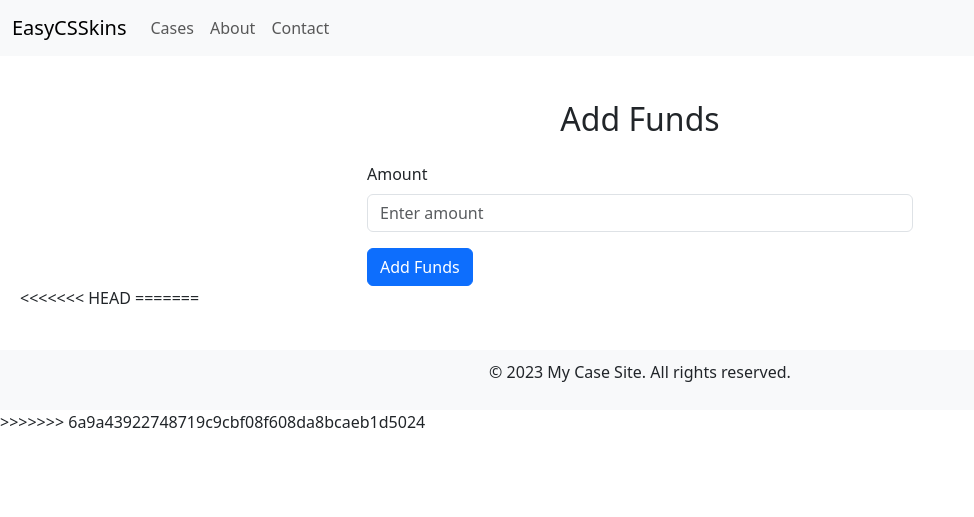
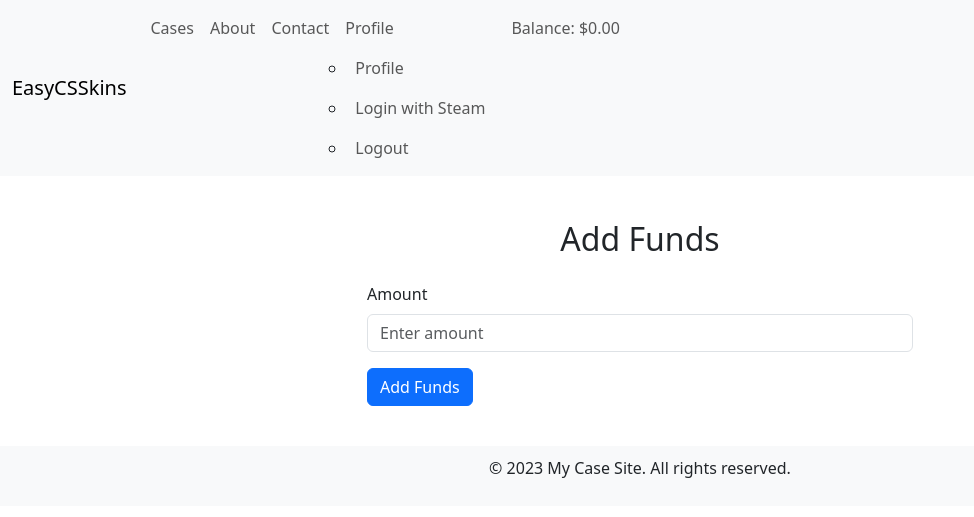
Before and after one commit to Kicked-Out/CS-Gambling-Site, a Django app: page /accounts/add_funds/ in a window 1280 px wide. Shown: the top 517 px of the page, without its empty margins (0-974 px from the left). Run offline with Django 5.2, Linux system fonts and the light colour scheme; a user stored in the database is signed in.

Commit message:
add founds

```diff
--- a/templates/base/base.html
+++ b/templates/base/base.html
@@ -23,7 +23,7 @@
     <header>
         <nav class="navbar navbar-expand-lg navbar-light bg-light">
             <div class="container-fluid">
-                <a class="navbar-brand" href="#">EasyCSSkins</a>
+                <a class="navbar-brand" href="/">EasyCSSkins</a>
                 <button class="navbar-toggler" type="button" data-bs-toggle="collapse" data-bs-target="#navbarNav"
                         aria-controls="navbarNav" aria-expanded="false" aria-label="Toggle navigation">
                     <span class="navbar-toggler-icon"></span>
@@ -39,6 +39,17 @@
                         <li class="nav-item">
                             <a class="nav-link" href="#">Contact</a>
                         </li>
+                        <li class="nav-item">
+                            <a class="nav-link" href="#" tabindex="0">Profile</a>
+                            <ul class="dropdown" style="padding-left: 10px; padding-right: 10px">
+                                <li><a class="nav-link" href="/accounts/profile/">Profile</a></li>
+                                <li><a class="nav-link" href='/accounts/steam/login/?process=login'>Login with Steam</a></li>
+                                <li><a class="nav-link" href="/accounts/logout/">Logout</a></li>
+                            </ul>
+                        </li>
+                        <li class="nav-item">
+                            <a class="nav-link" id="wallet_balance" href="/accounts/add_funds/">Balance: $0.00</a>
+                        </li>
                     </ul>
                 </div>
             </div>
@@ -51,11 +62,6 @@
         {% block content %}
         <!-- Content will be inserted here -->
         {% endblock %}
-<<<<<<< HEAD
-    </main>
-    {% comment %} {% include 'base/footer.html' %} {% endcomment %}
-    <script src="https://cdn.jsdelivr.net/npm/bootstrap@5.3.3/dist/js/bootstrap.bundle.min.js"></script>
-=======
     </div>
 
     <!-- Footer -->
@@ -64,6 +70,5 @@
     </footer>
 
     <script src="https://cdn.jsdelivr.net/npm/bootstrap@5.3.0/dist/js/bootstrap.bundle.min.js"></script>
->>>>>>> 6a9a43922748719c9cbf08f608da8bcaeb1d5024
 </body>
 </html>
```
Also changed, not shown: db.sqlite3.
